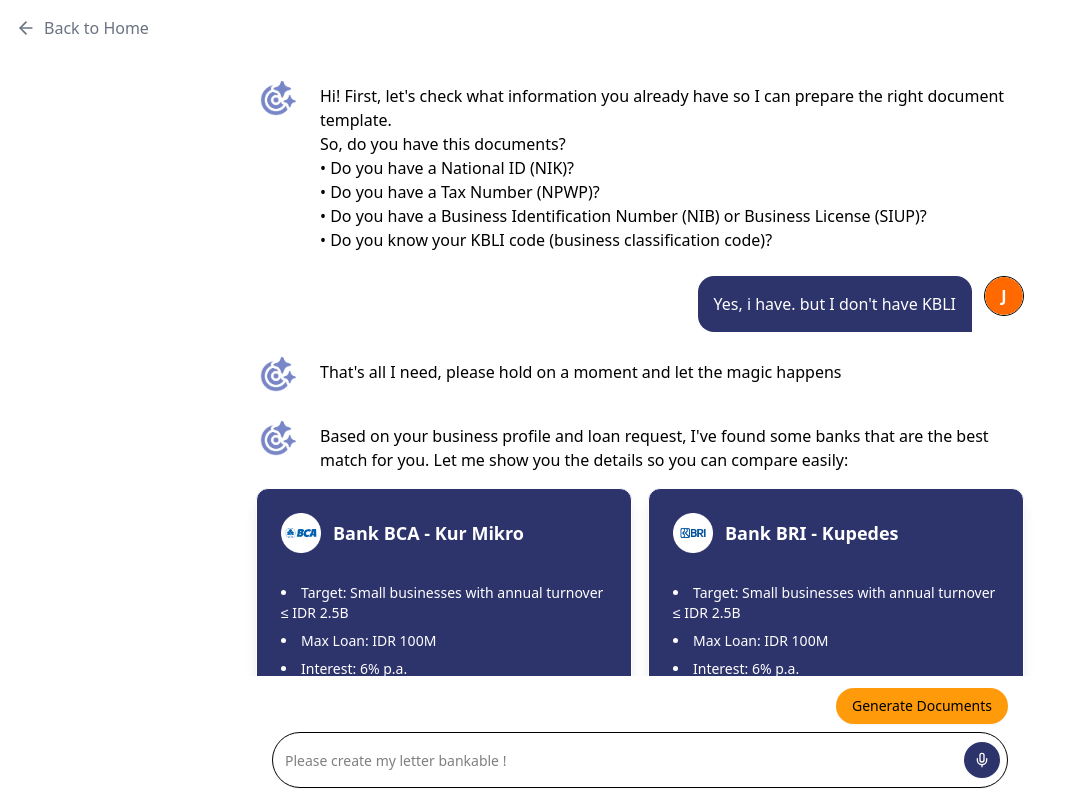
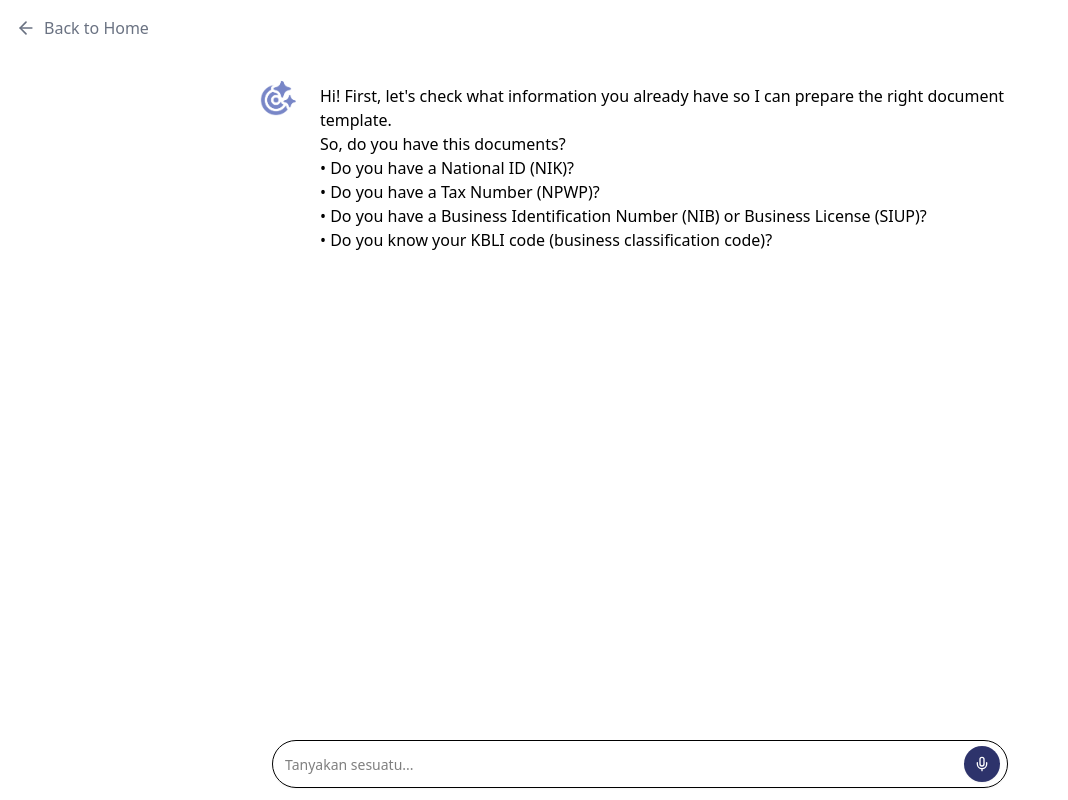
Before and after one commit to CrystalNoob/AIMSURE, a Next.js app in the folder frontend/: page /chat in a window 1280 px wide. Shown: the whole page, without its empty margins (0-1068 px from the left). Built offline with nearby package versions, Linux system fonts and the light colour scheme.

Commit message:
add uuid for session generation. also add working chat response (locally)

```diff
--- a/frontend/package.json
+++ b/frontend/package.json
@@ -20,7 +20,8 @@
     "next": "15.4.6",
     "react": "19.1.0",
     "react-dom": "19.1.0",
-    "tailwind-merge": "^3.3.1"
+    "tailwind-merge": "^3.3.1",
+    "uuid": "^11.1.0"
   },
   "devDependencies": {
     "@eslint/eslintrc": "^3",
@@ -28,6 +29,7 @@
     "@types/node": "^20",
     "@types/react": "^19",
     "@types/react-dom": "^19",
+    "@types/uuid": "^10.0.0",
     "autoprefixer": "^10.4.21",
     "eslint": "^9",
     "eslint-config-next": "15.4.6",
--- a/frontend/src/app/chat/page.tsx
+++ b/frontend/src/app/chat/page.tsx
@@ -6,9 +6,10 @@ import { MessageBubble } from "@/components/MessageBubble";
 import { BankResultCard } from "@/components/BankResultCard";
 import { Button } from "@/components/ui/button";
 import { useRouter } from "next/navigation";
-import { useMemo } from "react";
+import { useMemo, useState } from "react";
+import { v4 as uuidv4 } from "uuid";
+import { ThinkingIndicator } from "@/components/ThinkingIndicator";
 type MessageRole = "ai" | "user";
-
 type TextMessage = {
   role: MessageRole;
   type: "text";
@@ -37,10 +38,7 @@ type BankResultsMessage = {
   };
 };
 
-type ConversationMessage = TextMessage | ChecklistMessage | BankResultsMessage;
-
-const DUMMY_CONVERSATION: ConversationMessage[] = [
-  {
+const INITIAL_MESSAGE: ConversationMessage = {
   role: "ai",
   type: "checklist",
   content: [
@@ -51,71 +49,150 @@ const DUMMY_CONVERSATION: ConversationMessage[] = [
     "• Do you have a Business Identification Number (NIB) or Business License (SIUP)?",
     "• Do you know your KBLI code (business classification code)?",
   ],
-  },
-  {
-    role: "user",
-    type: "text",
-    content: "Yes, i have. but I don't have KBLI",
-  },
-  {
-    role: "ai",
-    type: "text",
-    content:
-      "That's all I need, please hold on a moment and let the magic happens",
-  },
-  {
-    role: "ai",
-    type: "bank_results",
-    content: {
-      intro:
-        "Based on your business profile and loan request, I've found some banks that are the best match for you. Let me show you the details so you can compare easily:",
-      cards: [
-        {
-          bankName: "Bank BCA",
-          productName: "Kur Mikro",
-          logoUrl: "/banks/BCA-1.png",
-          details: [
-            "Target: Small businesses with annual turnover ≤ IDR 2.5B",
-            "Max Loan: IDR 100M",
-            "Interest: 6% p.a.",
-            "Tenor: up to 3 years",
-            "Eligibility: Business running ≥ 6 months, revenue ≥ IDR 50M/year",
-            "Required Docs: NIK, Business License (optional), Bank Statements",
-          ],
-        },
-        {
-          bankName: "Bank BRI",
-          productName: "Kupedes",
-          logoUrl: "/banks/BRI-1.png",
-          details: [
-            "Target: Small businesses with annual turnover ≤ IDR 2.5B",
-            "Max Loan: IDR 100M",
-            "Interest: 6% p.a.",
-            "Tenor: up to 3 years",
-            "Eligibility: Business running ≥ 6 months, revenue ≥ IDR 50M/year",
-            "Required Docs: NIK, Business License (optional), Bank Statements",
-          ],
-        },
-      ],
-    },
-  },
-];
+};
+
+type ConversationMessage = TextMessage | ChecklistMessage | BankResultsMessage;
 
 export default function ChatPage() {
   const router = useRouter();
+
+  const [messages, setMessages] = useState<ConversationMessage[]>([
+    INITIAL_MESSAGE,
+  ]);
+  const [inputValue, setInputValue] = useState("");
+  const [isLoading, setIsLoading] = useState(false);
+  const [sessionId] = useState(() => uuidv4());
+
+  const handleSubmit = async (e: React.FormEvent) => {
+    e.preventDefault();
+    const question = inputValue.trim();
+    if (!question) return;
+
+    const userMessage: ConversationMessage = {
+      role: "user",
+      type: "text",
+      content: question,
+    };
+    setMessages((prev) => [...prev, userMessage]);
+    setInputValue("");
+    setIsLoading(true);
+
+    try {
+      const apiUrl = process.env.NEXT_PUBLIC_API_URL;
+      const response = await fetch(`${apiUrl}/invoke/${sessionId}`, {
+        method: "POST",
+        headers: { "Content-Type": "application/json" },
+        body: JSON.stringify({ question }),
+      });
+
+      if (!response.ok) {
+        throw new Error(`API error: ${response.statusText}`);
+      }
+
+      const data = await response.json();
+
+      // IMPORTANT: Here we assume the backend returns a simple text response.
+      // We will need to update this later if the backend can return complex types like checklists or cards.
+      const aiMessage: ConversationMessage = {
+        role: "ai",
+        type: "text",
+        content: data.answer,
+      };
+      setMessages((prev) => [...prev, aiMessage]);
+    } catch (error) {
+      console.error("Failed to get response from AI:", error);
+      const errorMsg: ConversationMessage = {
+        role: "ai",
+        type: "text",
+        content: "Sorry, I ran into an error. Please try again.",
+      };
+      setMessages((prev) => [...prev, errorMsg]);
+    } finally {
+      setIsLoading(false);
+    }
+  };
+  // const handleSubmit = async (e: React.FormEvent) => {
+  //   e.preventDefault();
+  //   const question = inputValue.trim();
+  //   if (!question || isLoading) return;
+
+  //   const userMessage: ConversationMessage = {
+  //     role: "user",
+  //     type: "text",
+  //     content: question,
+  //   };
+  //   setMessages((prev) => [...prev, userMessage]);
+  //   setInputValue("");
+  //   setIsLoading(true);
+
+  //   // Add a placeholder for the AI's response
+  //   const aiMessagePlaceholder: ConversationMessage = {
+  //     role: "ai",
+  //     type: "text",
+  //     content: "",
+  //   };
+  //   setMessages((prev) => [...prev, aiMessagePlaceholder]);
+
+  //   try {
+  //     const apiUrl = process.env.NEXT_PUBLIC_API_URL;
+  //     const response = await fetch(`${apiUrl}/invoke/${sessionId}`, {
+  //       method: "POST",
+  //       headers: { "Content-Type": "application/json" },
+  //       body: JSON.stringify({ question }),
+  //     });
+
+  //     if (!response.body) {
+  //       throw new Error("Response body is null");
+  //     }
+
+  //     const reader = response.body.getReader();
+  //     const decoder = new TextDecoder();
+
+  //     // Read the stream
+  //     while (true) {
+  //       const { done, value } = await reader.read();
+  //       if (done) {
+  //         break;
+  //       }
+  //       const chunk = decoder.decode(value);
+  //       // Update the last message (the AI placeholder) with the new chunk
+  //       setMessages((prev) => {
+  //         const lastMessage = prev[prev.length - 1];
+  //         if (lastMessage && lastMessage.role === "ai") {
+  //           lastMessage.content += chunk;
+  //           return [...prev.slice(0, -1), lastMessage];
+  //         }
+  //         return prev;
+  //       });
+  //     }
+  //   } catch (error) {
+  //     console.error("Failed to read stream:", error);
+  //     setMessages((prev) => {
+  //       const lastMessage = prev[prev.length - 1];
+  //       if (lastMessage && lastMessage.role === "ai") {
+  //         lastMessage.content = "Sorry, I ran into an error.";
+  //         return [...prev.slice(0, -1), lastMessage];
+  //       }
+  //       return prev;
+  //     });
+  //   } finally {
+  //     setIsLoading(false);
+  //   }
+  // };
+
   const handleGenerateClick = () => {
     router.push("/results");
   };
 
   const shouldShowGenerateButton = useMemo(() => {
-    const lastMessage = DUMMY_CONVERSATION[DUMMY_CONVERSATION.length - 1];
+    const lastMessage = messages[messages.length - 1];
     return lastMessage?.type === "bank_results";
-  }, []); // ? Note: DUMMY_CONVERSATION would be state and in the dependency array in the production
+  }, [messages]);
 
   return (
     <div className="flex flex-col h-screen bg-white">
       <header className="border-none shrink-0">
-        <div className="container max-w-3xl  p-4">
+        <div className="container max-w-3xl p-4">
           <Link
             href="/"
             className="flex items-center space-x-2 text-gray-500 hover:text-aimsure-blue"
@@ -126,10 +203,9 @@ export default function ChatPage() {
         </div>
       </header>
 
-      {/* 2. Main chat content area with a softer fade */}
-      <div className="flex-1 overflow-y-auto ">
+      <div className="flex-1 overflow-y-auto">
         <main className="container max-w-3xl mx-auto pt-6 pb-24 space-y-6">
-          {DUMMY_CONVERSATION.map((msg, index) => {
+          {messages.map((msg, index) => {
             switch (msg.type) {
               case "text":
                 return (
@@ -167,6 +243,7 @@ export default function ChatPage() {
                 return null;
             }
           })}
+          {isLoading && <ThinkingIndicator />}
         </main>
       </div>
 
@@ -182,7 +259,13 @@ export default function ChatPage() {
               </Button>
             </div>
           )}
-          <ChatInput />
+          <form onSubmit={handleSubmit}>
+            <ChatInput
+              value={inputValue}
+              onChange={(e) => setInputValue(e.target.value)}
+              disabled={isLoading}
+            />
+          </form>
         </div>
       </footer>
     </div>
--- a/frontend/src/components/ChatInput.tsx
+++ b/frontend/src/components/ChatInput.tsx
@@ -1,21 +1,25 @@
 "use client";
-
+import React from "react";
 import { Input } from "@/components/ui/input";
 import { Button } from "@/components/ui/button";
 import { Mic } from "lucide-react";
 
-export function ChatInput() {
+export type ChatInputProps = React.InputHTMLAttributes<HTMLInputElement>;
+
+export function ChatInput(props: ChatInputProps) {
   return (
-    <div className="relative w-full ">
+    <div className="relative w-full">
       <Input
         type="text"
-        placeholder="Please create my letter bankable !"
-        className="rounded-full pr-14 h-14  bg-white"
+        placeholder="Tanyakan sesuatu..."
+        className="rounded-full pr-12 h-12"
+        {...props}
       />
       <Button
         type="submit"
         size="icon"
-        className="absolute top-1/2 right-2 -translate-y-1/2 rounded-full bg-aimsure-blue hover:bg-blue-200"
+        disabled={props.disabled}
+        className="absolute top-1/2 right-2 -translate-y-1/2 rounded-full bg-aimsure-blue hover:bg-aimsure-lavender"
       >
         <Mic className="h-5 w-5 text-white " />
       </Button>
--- a/frontend/src/components/Hero.tsx
+++ b/frontend/src/components/Hero.tsx
@@ -1,7 +1,6 @@
 "use client";
 
 import Image from "next/image";
-import { Input } from "./ui/input";
 import { Button } from "./ui/button";
 import Link from "next/link";
 import { useState, useEffect } from "react";
--- a/frontend/src/components/MessageBubble.tsx
+++ b/frontend/src/components/MessageBubble.tsx
@@ -23,25 +23,16 @@ export function MessageBubble({ role, text }: MessageBubbleProps) {
           </AvatarFallback>
         </Avatar>
       )}
-      {/* Message Content */}
+      {/* ? content */}
       <div
         className={`whitespace-pre-wrap ${
           isUser
             ? "max-w-md rounded-2xl p-4 bg-aimsure-blue text-white rounded-br-none"
-            : "w-full text-black pt-1" // No bubble, full-width for AI
+            : "w-full text-black pt-1"
         }`}
       >
         <p className="font-sans">{text}</p>
       </div>
-
-      {/* User Avatar */}
-      {isUser && (
-        <Avatar className="w-10 h-10 border">
-          <AvatarFallback className="bg-orange-500 text-white font-bold">
-            J
-          </AvatarFallback>
-        </Avatar>
-      )}
     </div>
   );
 }
--- /dev/null
+++ b/frontend/src/components/ThinkingIndicator.tsx
@@ -0,0 +1,19 @@
+import { Avatar, AvatarImage, AvatarFallback } from "@/components/ui/avatar";
+
+export function ThinkingIndicator() {
+  return (
+    <div className="flex items-start gap-3 justify-start">
+      <Avatar className="w-10 h-10 border-none">
+        <AvatarImage src="/Logo Chatbot.png" alt="AI Avatar" />
+        <AvatarFallback className="bg-aimsure-blue text-white font-bold">
+          AI
+        </AvatarFallback>
+      </Avatar>
+      <div className="pt-2">
+        <p className="font-lato font-semibold text-transparent bg-clip-text bg-gradient-to-r from-aimsure-yellow via-aimsure-lavender to-aimsure-blue animate-text-gradient">
+          Thinking...
+        </p>
+      </div>
+    </div>
+  );
+}
```
Also changed, not shown: frontend/src/app/globals.css (+29 -2 lines), 1 other file (tests, documents, lock files or other folders). Lines whose indentation alone changed are shown as unchanged.
